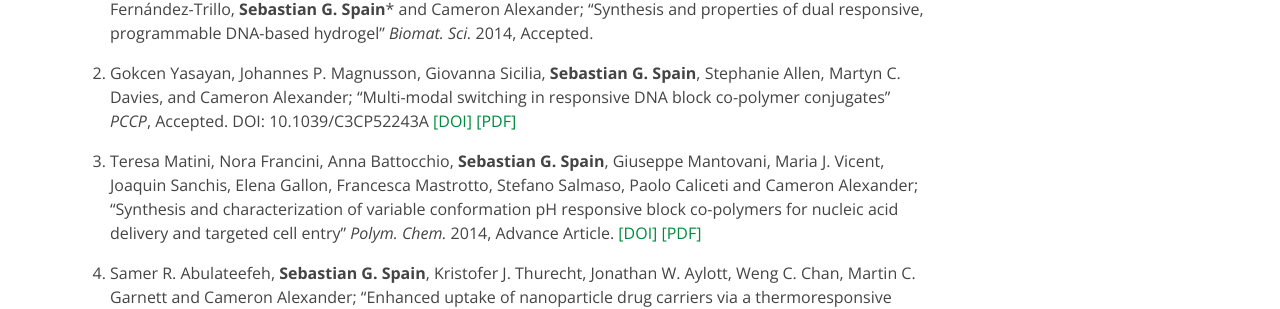
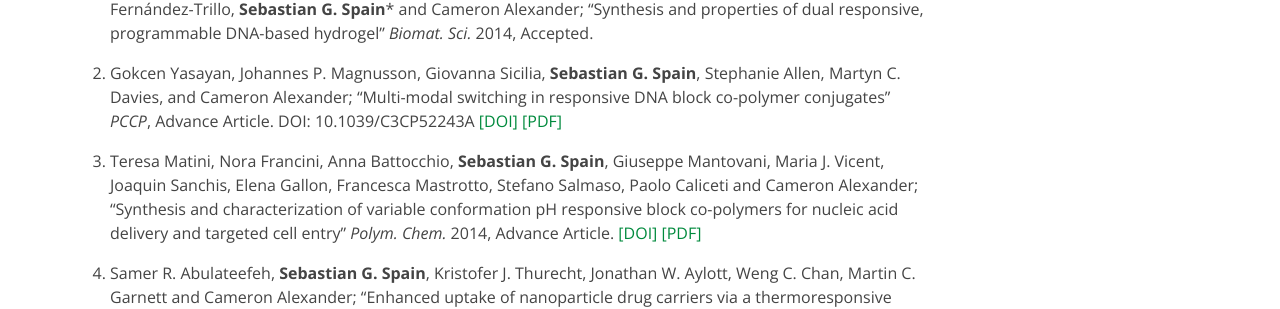
Before and after one commit to sebspain/sebspain.github.io, a Jekyll site: the page built from publications/index.md, in a window 1280 px wide. Shown: the part 323-632 px from the top of the page. Built offline with Jekyll 4.4.1, drawn with Linux system fonts in a browser that asks for light colours; Markdown is read by kramdown in place of the engine named in the settings.

Commit message:
updated PCCP citation

```diff
--- a/publications/index.md
+++ b/publications/index.md
@@ -9,7 +9,7 @@
 
 1. Giovanna Sicilia, Christine Grainger-Boultby, Nora Francini, Johannes P. Magnusson, Aram O. Saeed, Francisco Fernández-Trillo, <strong>Sebastian G. Spain</strong>* and Cameron Alexander; "Synthesis and properties of dual responsive, programmable DNA-based hydrogel" <em>Biomat. Sci.</em> 2014, Accepted.
 
-2. Gokcen Yasayan, Johannes P. Magnusson, Giovanna Sicilia, <strong>Sebastian G. Spain</strong>, Stephanie Allen, Martyn C. Davies, and Cameron Alexander; "Multi-modal switching in responsive DNA block co-polymer conjugates" <em>PCCP</em>, Accepted. DOI: 10.1039/C3CP52243A [\[DOI\]](http://dx.doi.org/10.1039/C3CP52243A) [\[PDF\]](/publications/PDFs/c3cp52243a-adv.pdf)
+2. Gokcen Yasayan, Johannes P. Magnusson, Giovanna Sicilia, <strong>Sebastian G. Spain</strong>, Stephanie Allen, Martyn C. Davies, and Cameron Alexander; "Multi-modal switching in responsive DNA block co-polymer conjugates" <em>PCCP</em>, Advance Article. DOI: 10.1039/C3CP52243A [\[DOI\]](http://dx.doi.org/10.1039/C3CP52243A) [\[PDF\]](/publications/PDFs/c3cp52243a.pdf)
 
 3. Teresa Matini, Nora Francini, Anna Battocchio, <strong>Sebastian G. Spain</strong>, Giuseppe Mantovani, Maria J. Vicent, Joaquin Sanchis, Elena Gallon, Francesca Mastrotto, Stefano Salmaso, Paolo Caliceti and Cameron Alexander; "Synthesis and characterization of variable conformation pH responsive block co-polymers for nucleic acid delivery and targeted cell entry" <em>Polym. Chem.</em> 2014, Advance Article. [\[DOI\]](http://dx.doi.org/10.1039/C3PY00744H) [\[PDF\]](/publications/PDFs/c3py00744h.pdf)
 
```
